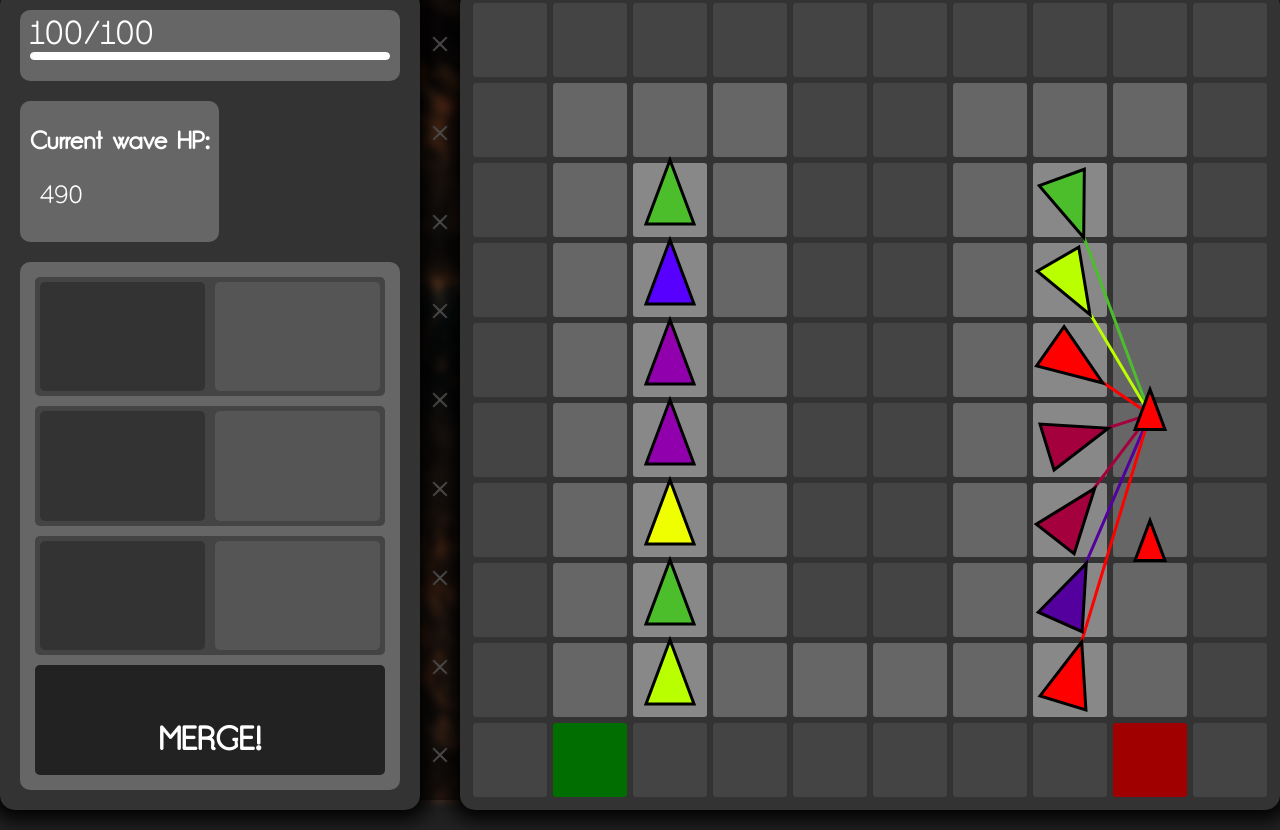
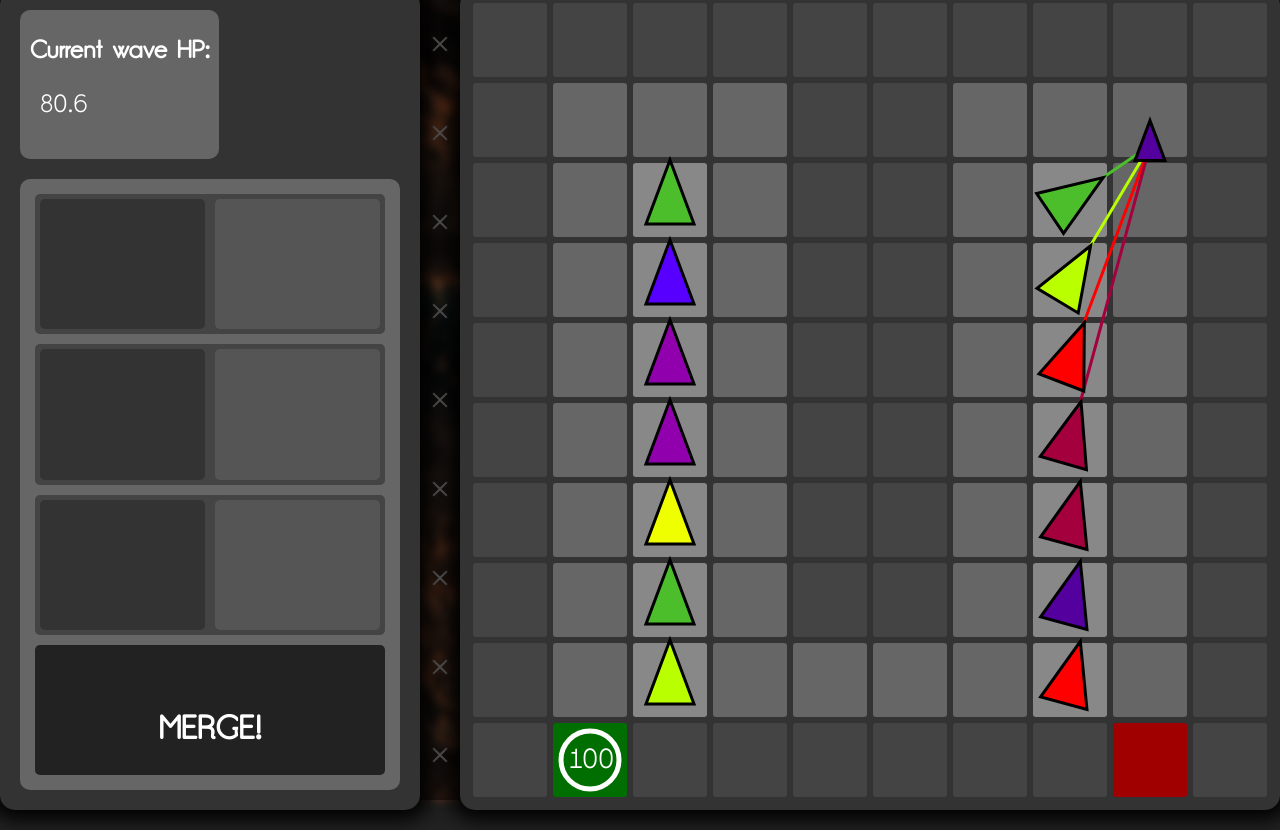
Before and after one commit to Fr1tzler/towerDefense, a website with bundled scripts: page frontend/index.html in a window 1280 px wide. Built offline with nearby package versions, Linux system fonts and the light colour scheme.

Commit message:
frontend v0.21 - baseHp is displayed in better progressbar now

```diff
--- a/frontend/index.html
+++ b/frontend/index.html
@@ -53,13 +53,6 @@
     <div class='screenContainer' id='game' style='visibility: visible;'>
         <div class='gamePanelContainer'>
             <div class='infoPanel'>
-                <!-- PROGRESS BAR -->
-                <div class="progressBarContainer">
-                    <div class="progressBarText" id="progressBarText">100/100</div>
-                    <div class="progressBar">
-                        <div class="progressBarLine" id="progressBarLine"></div>
-                    </div>
-                </div>
                 <!-- WAVE HEALTH STATS -->
                 <div class="waveInfoContainer">
                     <h2>Current wave HP:</h2>
--- a/frontend/script.js
+++ b/frontend/script.js
@@ -135,7 +135,7 @@ class TowerModel {
         if (Math.abs(remainingRotation) > 180)
             remainingRotation -= Math.sign(remainingRotation) * 360;
         if (Math.abs(remainingRotation) < this.confidenceRange) {
-            this.currentTarget.receiveDamage(countDamageMultiplier(this.colorId, this.currentTarget.color, colors.length));
+            this.currentTarget.receiveDamage(countDamageMultiplier(this.colorId, this.currentTarget.colorId, colors.length));
             laserRayList.push({
                 from: this.position,
                 to: this.currentTarget.position,
@@ -170,9 +170,9 @@ class TowerModel {
 }
 
 class EnemyModel {
-    constructor(waypoints, color) {
+    constructor(waypoints, colorId) {
         this.healthPoints = 300; // TODO: балансные правки
-        this.color = color;
+        this.colorId = colorId;
         this.isAlive = true;
         this.waypoints = [];
         waypoints.forEach(waypoint => {
@@ -224,7 +224,6 @@ class EnemyModel {
             this.nextWaypoint++;
             if (this.nextWaypoint == this.waypoints.length) {
                 this.reachedBase = true;
-                this.color = 2;
             } else {
                 this.targetPosition = this.waypoints[this.nextWaypoint];
             }
@@ -252,7 +251,13 @@ class GameModel {
         this.laserRayList = [];
         this.selectedTowers = [];
         this.towerOnMerge = undefined;
-        this.fuck = true;
+    }
+
+    calculateBaseLocation() {
+        for (let tileY = 0; tileY < 10; tileY++)
+            for (let tileX = 0; tileX < 10; tileX++)
+                if (this.mapData.map[tileY][tileX] == 'b')
+                    return [tileX, tileY];
     }
 
     generateWave() {
@@ -371,6 +376,11 @@ class GameView {
         canvas.style.left = '10px';
         this.context = canvas.getContext('2d');
         this.context.lineWidth = 3;
+
+        // adding baseHp progressbar on field
+        this.baseLocation = modelInfo.calculateBaseLocation();
+        let baseTile = document.getElementById(`tile_${this.baseLocation[0]}_${this.baseLocation[1]}`);
+        this.progressBarRadius = Math.trunc(baseTile.scrollHeight * 0.8 / 2);
     }
 
     update() {
@@ -396,13 +406,12 @@ class GameView {
         this.origin.activeEnemyList.forEach((enemy) => {
             this.drawEnemyOnCanvas(enemy);
         })
-
         // other view changes
-        this.updateProgressBar();
-        document.getElementById('waveHpValue').innerText = `${Math.trunc(this.origin.totalWaveHp * 10) / 10}`
+        document.getElementById('waveHpValue').innerText = `${Math.trunc(this.origin.totalWaveHp * 10) / 10}`;
+        this.drawBaseHP();
     }
 
-    // FIXME: hardcode alert
+    // hardcode alert
     transformModelToCanvasCoords(coords) {
         return { X: coords.X * 0.8, Y: coords.Y * 0.8 };
     }
@@ -412,12 +421,12 @@ class GameView {
         let pathBeginPoint = this.transformModelToCanvasCoords(tower.position);
         let pathCoords = this.transformPath(towerTierPath[towerLevel], tower.currentRotation * Math.PI / 180, true);
         this.context.beginPath();
+        this.context.fillStyle = colors[tower.colorId];
         this.context.moveTo(pathBeginPoint.X + pathCoords[0][0], pathBeginPoint.Y + pathCoords[0][1]);
         for (let i = 0; i < pathCoords.length; i++) {
             this.context.lineTo(pathBeginPoint.X + pathCoords[i][0], pathBeginPoint.Y + pathCoords[i][1]);
         }
         this.context.closePath();
-        this.context.fillStyle = colors[tower.colorId];
         this.context.strokeStyle = '#000';
         this.context.fill();
         this.context.stroke();
@@ -427,15 +436,31 @@ class GameView {
         let pathBeginPoint = this.transformModelToCanvasCoords(enemy.position);
         let pathCoords = this.transformPath(enemyTierPath[enemy.level], enemy.currentRotation * Math.PI / 180, false);
         this.context.beginPath();
+        this.context.fillStyle = colors[enemy.colorId];
         this.context.moveTo(pathBeginPoint.X + pathCoords[0][0], pathBeginPoint.Y + pathCoords[0][1]);
         for (let i = 0; i < pathCoords.length; i++) {
             this.context.lineTo(pathBeginPoint.X + pathCoords[i][0], pathBeginPoint.Y + pathCoords[i][1]);
         }
         this.context.closePath();
-        this.context.fillStyle = colors[enemy.colorId];
         this.context.strokeStyle = '#000';
         this.context.fill();
         this.context.stroke();
+    }
+
+    drawBaseHP() {
+        let calculatedLocation = { X: (this.baseLocation[0] + 0.5) * 80, Y: (this.baseLocation[1] + 0.5) * 80};
+        this.context.beginPath();
+        this.context.fillStyle = 'white';
+        this.context.strokeStyle = 'white';
+        this.context.lineWidth = 5;
+        this.context.arc(calculatedLocation.X, calculatedLocation.Y, this.progressBarRadius, - Math.PI / 2, - Math.PI / 2 - (2 * Math.PI * this.origin.baseHp / 100), true);
+        this.context.font = "20pt Gardens CM";
+        let text = `${this.origin.baseHp}`;
+        let smallShift = text.length == 2 ? 5 : 0;
+        this.context.fillText(text, calculatedLocation.X - 20 + smallShift, calculatedLocation.Y + 8);
+        this.context.stroke();
+        this.context.lineWidth = 3;
+        this.context.strokeStyle = 'black';
     }
 
     transformPath(towerPath, angle, isTower) {
@@ -449,12 +474,6 @@ class GameView {
             result[i].push(x * Math.sin(angle) + y * Math.cos(angle));
         }
         return result;
-    }
-
-    updateProgressBar() {
-        let baseHp = this.origin.baseHp;
-        document.getElementById('progressBarText').innerText = `${baseHp}/100`
-        document.getElementById('progressBarLine').style.right = `${100 - baseHp}%`;
     }
 
 
--- a/frontend/styles/infoPanelStyles.css
+++ b/frontend/styles/infoPanelStyles.css
@@ -1,45 +1,3 @@
-/* PROGRESS BAR START */
-
-.progressBarContainer {
-    background-color: #666;
-    padding: 10px;
-    border-radius: 10px;
-    /*width: min-content;
-    */
-    display: flex;
-    flex-direction: column;
-    margin: 10px;
-    flex-grow: 1;
-    height: 30px;
-}
-
-.progressBarText {
-    font-size: xx-large;
-    position: relative;
-    float: right;
-    color: white;
-}
-
-.progressBar {
-    position: relative;
-    /*width: 200px;
-    */
-    height: 8px;
-    border-radius: 4px;
-    overflow: hidden;
-}
-
-.progressBarLine {
-    position: relative;
-    width: 100%;
-    height: 8px;
-    border-radius: 4px;
-    background-color: white;
-    transition: 0.5s all ease;
-}
-
-/* PROGRESS BAR END */
-
 /* WAVE INFO START */
 
 .waveInfoContainer {
```
